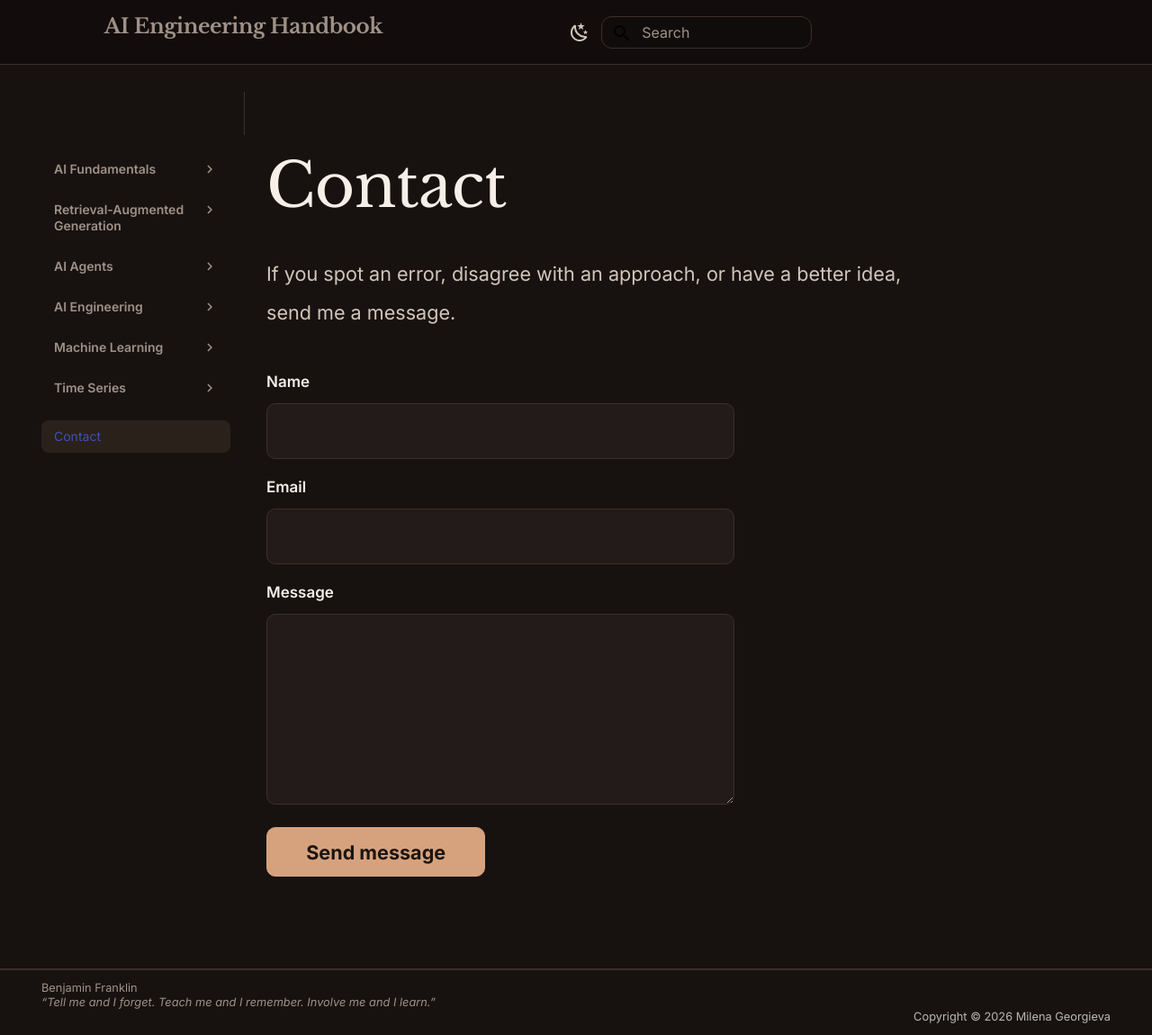
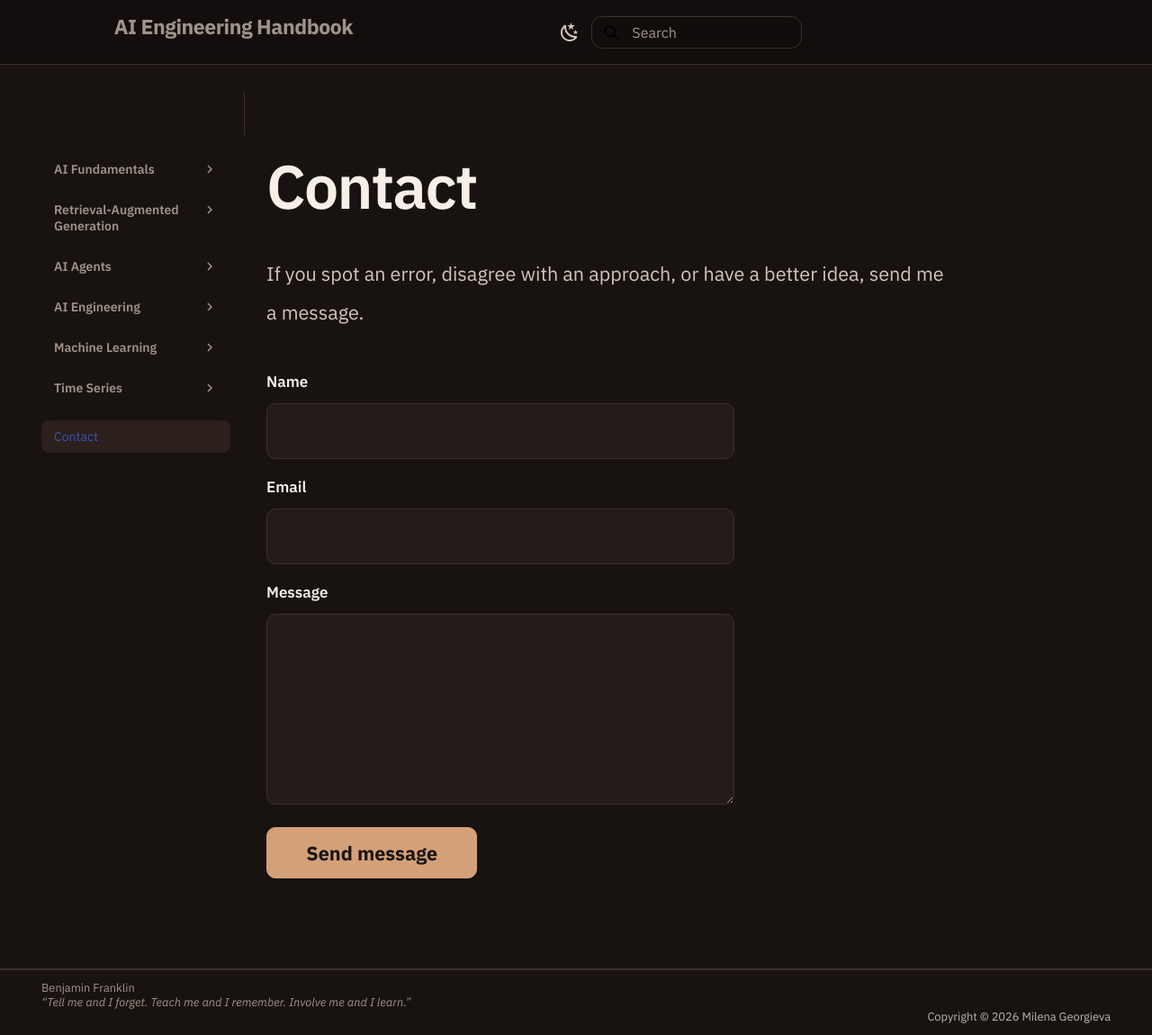
Before and after one commit to mimitheone/milenageorgieva.tech, an MkDocs documentation site: the page built from docs/contact.md, in a window 1280 px wide and 1150 px high. Shown: the whole window at 90% size. Built offline with MkDocs 1.6.1 and Material for MkDocs 9.7.7, drawn with Linux system fonts in a browser that asks for light colours; comment, search, counter and statistics services are not loaded.

Commit message:
Switch to IBM Plex Sans and refine theme colors for a more technical look.

```diff
--- a/docs/stylesheets/contact-form.css
+++ b/docs/stylesheets/contact-form.css
@@ -32,11 +32,11 @@
     width: 100% !important;
     box-sizing: border-box;
     padding: 0.75rem 0.9rem;
-    border: 1px solid #3b2f2a;
+    border: 1px solid #3c302b;
     border-radius: 10px;
-    background: #221b19;
+    background: #231c1a;
     color: #f5efe8;
-    font-family: Inter, sans-serif;
+    font-family: "IBM Plex Sans", sans-serif;
     font-size: 1rem;
     line-height: 1.5;
 }
@@ -45,7 +45,7 @@
 .md-typeset .contact-form__textarea:focus,
 .contact-form__input:focus {
     outline: none;
-    border-color: #d6a27e;
+    border-color: #d4a078;
 }
 
 .contact-form__textarea {
@@ -64,8 +64,8 @@
 .contact-form__notice {
     padding: 0.85rem 1rem;
     margin-bottom: 1rem;
-    border: 1px solid rgba(214, 162, 126, 0.35);
+    border: 1px solid rgba(212, 160, 120, 0.35);
     border-radius: 10px;
-    background: rgba(214, 162, 126, 0.1);
+    background: rgba(212, 160, 120, 0.1);
     color: #f5efe8;
 }
--- a/docs/stylesheets/extra.css
+++ b/docs/stylesheets/extra.css
@@ -3,7 +3,7 @@
    Premium Documentation Theme
    ========================================================== */
 
-   @import url('https://fonts.googleapis.com/css2?family=Inter:wght@300;400;500;600;700&family=Libre+Baskerville:wght@400;700&display=swap');
+   @import url('https://fonts.googleapis.com/css2?family=IBM+Plex+Sans:wght@400;500;600;700&display=swap');
 
    /* ==========================================================
       COLORS
@@ -11,20 +11,20 @@
 
    :root {
 
-       --bg: #171210;
-       --bg2: #1d1715;
+       --bg: #181211;
+       --bg2: #1e1816;
 
-       --panel: #221b19;
-       --panel2: #2a211f;
+       --panel: #231c1a;
+       --panel2: #2b221f;
 
-       --border: #3b2f2a;
+       --border: #3c302b;
 
        --text: #f5efe8;
-       --text-soft: #d2c5ba;
-       --muted: #9f9187;
+       --text-soft: #d3c6bb;
+       --muted: #a09389;
 
-       --accent: #d6a27e;
-       --accent-hover: #ebbb95;
+       --accent: #d4a078;
+       --accent-hover: #e9b892;
 
        --radius: 14px;
    }
@@ -40,7 +40,7 @@
    }
 
    body {
-       font-family: Inter, sans-serif;
+       font-family: "IBM Plex Sans", sans-serif;
        color: var(--text-soft);
    }
 
@@ -58,7 +58,7 @@
 
    .md-header {
 
-       background: rgba(23,18,16,.95);
+       background: rgba(24,18,17,.95);
 
        border-bottom:1px solid var(--border);
 
@@ -114,9 +114,13 @@
 
    .landing-nav .brand{
 
-       font-family:"Libre Baskerville",serif;
+       font-family:"IBM Plex Sans", sans-serif;
 
        font-size:1.35rem;
+
+       font-weight:600;
+
+       letter-spacing:-0.02em;
 
        color:var(--text);
 
@@ -204,7 +208,7 @@
 
        color:var(--accent);
 
-       background:rgba(214,162,126,.10);
+       background:rgba(212,160,120,.10);
    }
 
    /* ==========================================================
@@ -238,11 +242,15 @@
 
 .md-typeset h1{
 
-    font-family:"Libre Baskerville",serif;
+    font-family:"IBM Plex Sans", sans-serif;
 
     color:var(--text);
 
     font-size:3.4rem;
+
+    font-weight:600;
+
+    letter-spacing:-0.025em;
 
     line-height:1.08;
 
@@ -251,9 +259,13 @@
 
    .md-typeset h2{
 
-       font-family:"Libre Baskerville",serif;
+       font-family:"IBM Plex Sans", sans-serif;
 
        color:var(--text);
+
+       font-weight:600;
+
+       letter-spacing:-0.02em;
 
        margin-top:4rem;
 
@@ -265,6 +277,10 @@
    .md-typeset h3{
 
        color:var(--text);
+
+       font-weight:600;
+
+       letter-spacing:-0.015em;
 
        margin-top:2.5rem;
    }
@@ -295,9 +311,9 @@
 
     color: var(--accent);
 
-    background: rgba(214,162,126,.10);
+    background: rgba(212,160,120,.10);
 
-    border: 1px solid rgba(214,162,126,.18);
+    border: 1px solid rgba(212,160,120,.18);
 
     border-radius: 6px;
 
@@ -381,7 +397,7 @@
 
     border-left:4px solid var(--accent);
 
-    background:rgba(214,162,126,.06);
+    background:rgba(212,160,120,.06);
 
     padding:1rem 1.5rem;
 
@@ -543,7 +559,7 @@
 
     color:var(--text);
 
-    font-family:"Libre Baskerville",serif;
+    font-family:"IBM Plex Sans", sans-serif;
 }
 
 .card p{
@@ -742,7 +758,7 @@
 
     color: var(--text);
 
-    font-family: Inter, sans-serif;
+    font-family: "IBM Plex Sans", sans-serif;
 
     font-size: 1rem;
 
@@ -787,11 +803,11 @@
 
     margin-bottom: 1rem;
 
-    border: 1px solid rgba(214, 162, 126, 0.35);
+    border: 1px solid rgba(212, 160, 120, 0.35);
 
     border-radius: 10px;
 
-    background: rgba(214, 162, 126, 0.1);
+    background: rgba(212, 160, 120, 0.1);
 
     color: var(--text);
 }
@@ -969,7 +985,7 @@ button,
 
 ::selection {
 
-    background: rgba(214,162,126,.35);
+    background: rgba(212,160,120,.35);
 
     color: white;
 }
@@ -1036,7 +1052,7 @@ button,
 
    .md-header__title {
 
-       font-family: "Libre Baskerville", serif;
+       font-family: "IBM Plex Sans", sans-serif;
 
        font-size: 1.05rem;
 
@@ -1119,7 +1135,7 @@ button,
 
     padding: 0 36px;
 
-    background: #120d0c;
+    background: #130e0d;
 
     border-bottom: 1px solid var(--border);
 }
@@ -1137,7 +1153,7 @@ button,
 
 .brand {
 
-    font-family: "Libre Baskerville", serif;
+    font-family: "IBM Plex Sans", sans-serif;
 
     font-size: 1.15rem;
 
--- a/mkdocs.yml
+++ b/mkdocs.yml
@@ -15,7 +15,7 @@ theme:
   favicon: assets/images/favicon.ico
 
   font:
-    text: Inter
+    text: IBM Plex Sans
     code: JetBrains Mono
 
   palette:
```
